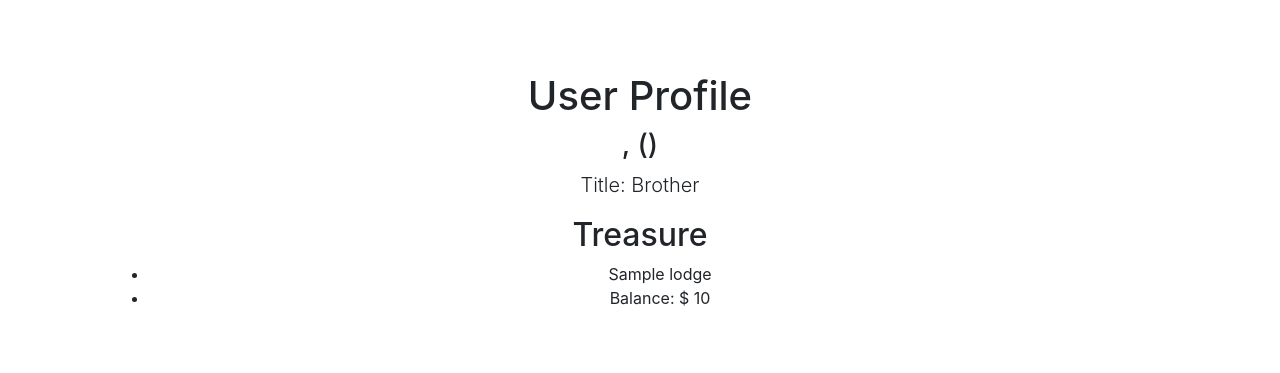
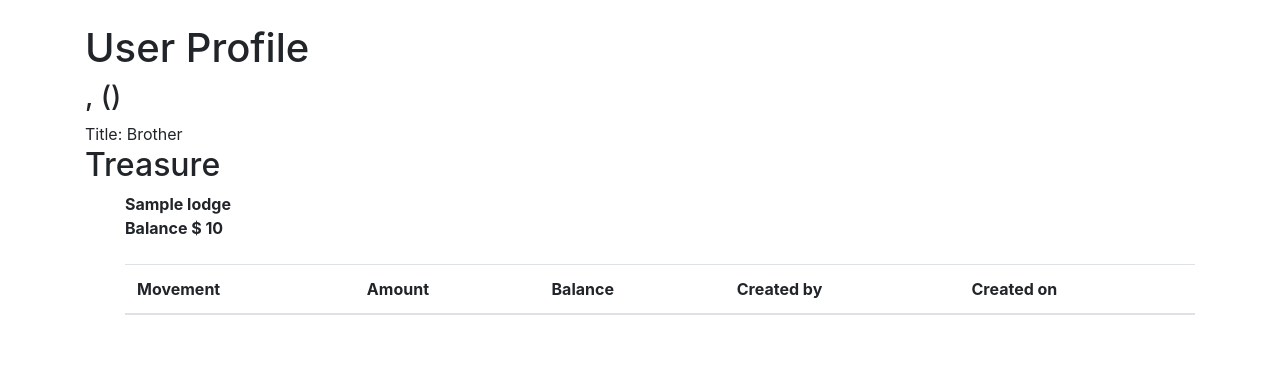
Before and after one commit to smartman1234/book-keeping-management-system, a Django app: template hijos/templates/users/user_detail.html in a window 1280 px wide. Shown: the part 56-429 px from the top of the page. Run offline with Django 3.2, Linux system fonts and the light colour scheme; the template is opened without the code that fills it: most values are stand-ins (such as "Sample title", 1, 10 or a date in 2020); lists and menus that the app fills with data are empty; some libraries are stand-ins or nearby versions.

Commit message:
Improved user_detail.html

```diff
--- a/hijos/templates/users/user_detail.html
+++ b/hijos/templates/users/user_detail.html
@@ -5,22 +5,17 @@
 {% block title %}{% trans "user detail" %}{% endblock %}
 
 {% block content %}
-<div class="hijos">
-  <h1>{% trans "User Profile" %}</h1>
+<div class="row">
+  <div class="col"><h1>{% trans "User Profile" %}</h1></div>
+</div>
+<div class="row">
+  <div class="col">
     <h3>{{ user.last_name }}, {{ user.first_name }} ({{ user.degree }})</h3>
-  {% if user.initiated %}
-  <p class="lead">{% trans "Initiated on" %} {{ user.initiated }}</p>
-  <br>
-  {% endif %}
-  {% if user.passed %}
-  <p class="lead">{% trans "Passed on" %} {{ user.passed }}</p>
-  <br>
-  {% endif %}
-  {% if user.raised %}
-  <p class="lead">{% trans "Raised on" %} {{ user.passed }}</p>
-  <br>
-  {% endif %}
-  <p class="lead">{% trans "Title: " %}
+  </div>
+</div>
+<div class="row">
+  <div class="col">
+    {% trans "Title" %}:
     {% if user.most_worshipful %}
       {% trans "Most Worshipful Brother" %}
     {% elif user.worshipful %}
@@ -30,12 +25,63 @@
     {% else %}
       {% trans "Brother" %}
     {% endif %}
-  <div>
-    <h2>{% trans "Treasure" %}</h2>
+  </div>
+</div>
+{% if user.initiated %}
+<div class="row">
+  <div class="col">{% trans "Initiated on" %} {{ user.initiated }}</div>
+</div>
+{% endif %}
+{% if user.passed %}
+<div class="row">
+  <div class="col">{% trans "Passed on" %} {{ user.passed }}</div>
+</div>
+{% endif %}
+{% if user.raised %}
+<div class="row">
+  <div class="col">{% trans "Raised on" %} {{ user.passed }}</div>
+</div>
+{% endif %}
+<div class="row">
+  <div class="col"><h2>{% trans "Treasure" %}</h2></div>
+</div>
+<div class="row">
+  <div class="col">
     <ul>
       {% for affiliation in affiliations %}
-        <li>{{ affiliation.lodge.name }}</li>
-        <li>{% trans "Balance" %}: $ {{ affiliation.account.balance }}</li>
+        <div class="row">
+          <div class="col"><b>{{ affiliation.lodge.name }}</b></div>
+        </div>
+        <div class="row">
+          <div class="col">
+            <b>{% trans "Balance" %} $ {{ affiliation.account.balance }}</b>
+          </div>
+        </div>
+        <br>
+        <table class="table table-striped">
+          <thead>
+            <tr>
+              <th>{% trans "Movement" %}</th>
+              <th>{% trans "Amount" %}</th>
+              <th>{% trans "Balance" %}</th>
+              <th>{% trans "Created by" %}</th>
+              <th>{% trans "Created on" %}</th>
+            </tr>
+          </thead>
+          <tbody>
+          {% for movement in affiliation.account.movements.all %}
+            {% if movement.is_active %}
+            <tr>
+              <td>{{ movement.account_movement_type }}</td>
+              <td>$ {{ movement.amount }}</td>
+              <td>$ {{ movement.balance }}</td>
+              <td>{{ movement.created_by }}</td>
+              <td>{{ movement.created_on  }}</td>
+            </tr>
+            {% endif %}
+          {% endfor %}
+          </tbody>
+        </table>
       {% endfor %}
     </ul>
   </div>
```
Lines whose indentation alone changed are shown as unchanged.
